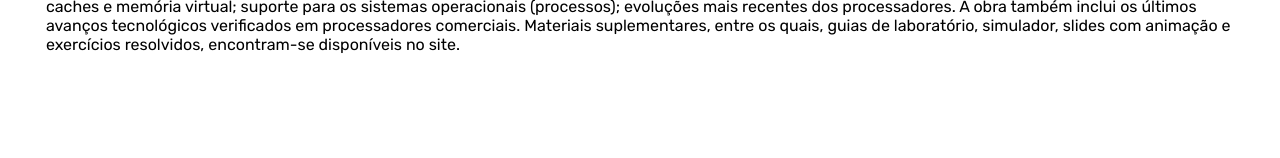
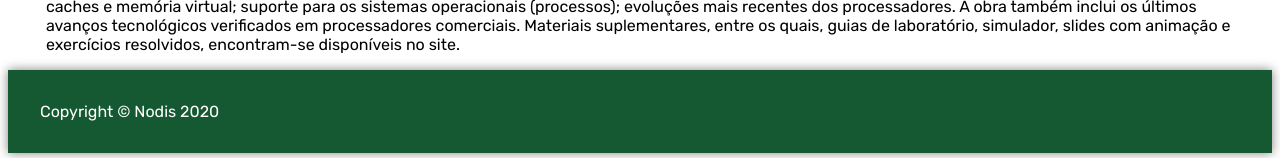
Before and after one commit to mahanmashoof/desafio-nodis, a React (Create React App) app: page /skus/0 in a window 1280 px wide. Shown: the part 816-974 px from the top of the page. Before the commit the page ends 886 px from the top, so only its background shows below. Built offline with nearby package versions, Linux system fonts and the light colour scheme.

Commit message:
add footer

```diff
--- a/src/components/App.jsx
+++ b/src/components/App.jsx
@@ -53,12 +53,21 @@ function Header() {
   );
 }
 
+function Footer() {
+  return(
+    <div class="header">
+      <p>Copyright © Nodis {(new Date().getFullYear())}</p>
+    </div>
+  );
+}
+
 function Home() {
   return (
     <div>
       <Header />
       <h1 class="main-headline"> Products </h1>
       <div class="home-icons">{products.map(LinkProducts)}</div>
+      <Footer />
     </div>
   );
 }
@@ -102,6 +111,7 @@ function SkuIdView() {
         <h2 class="price"> R$ {product.salePrice} </h2>
         <p> {product.description} </p>
       </div>
+      <Footer />
     </div>
   );
 }
--- a/src/styles.scss
+++ b/src/styles.scss
@@ -11,6 +11,10 @@ h1, h2, h3 {
 
 p, plain-text {
   font-family: $text-font;
+}
+
+.footer {
+
 }
 
 .header {
```
